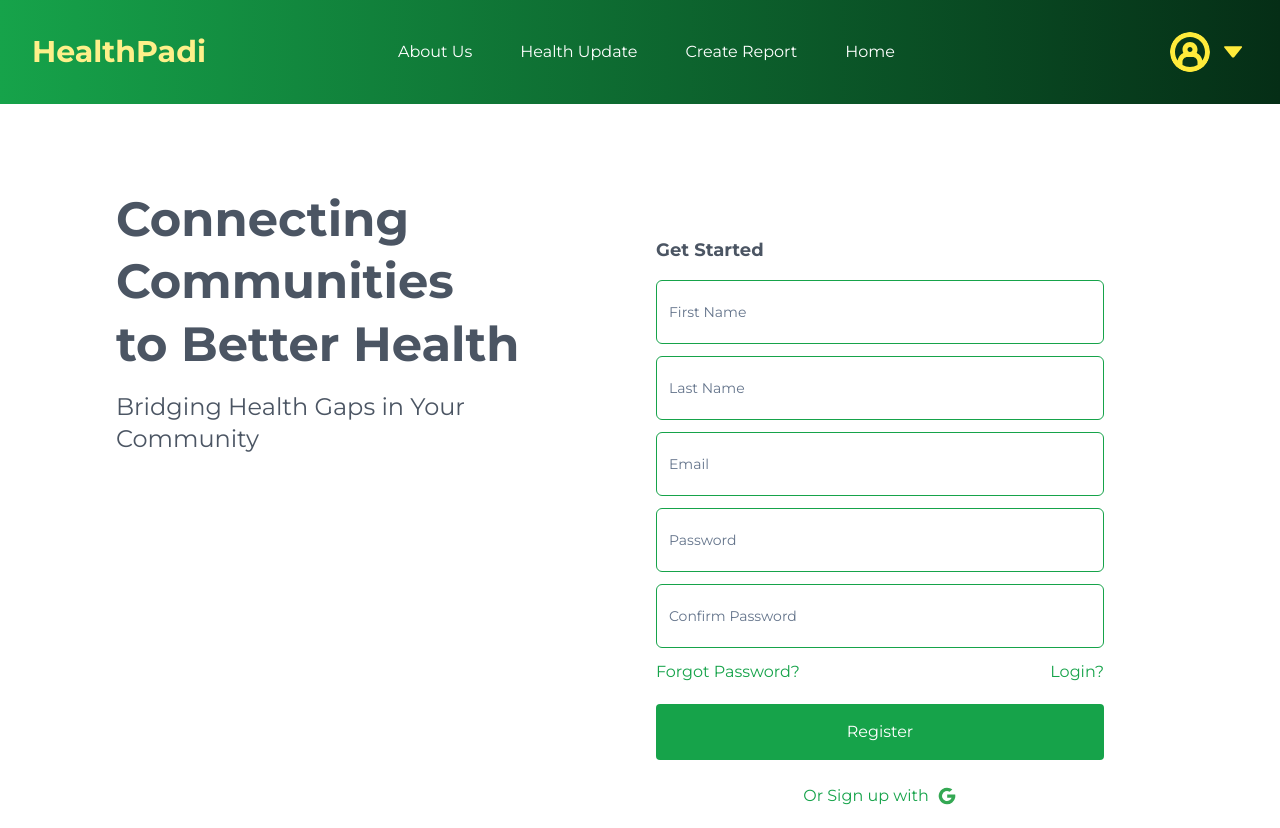
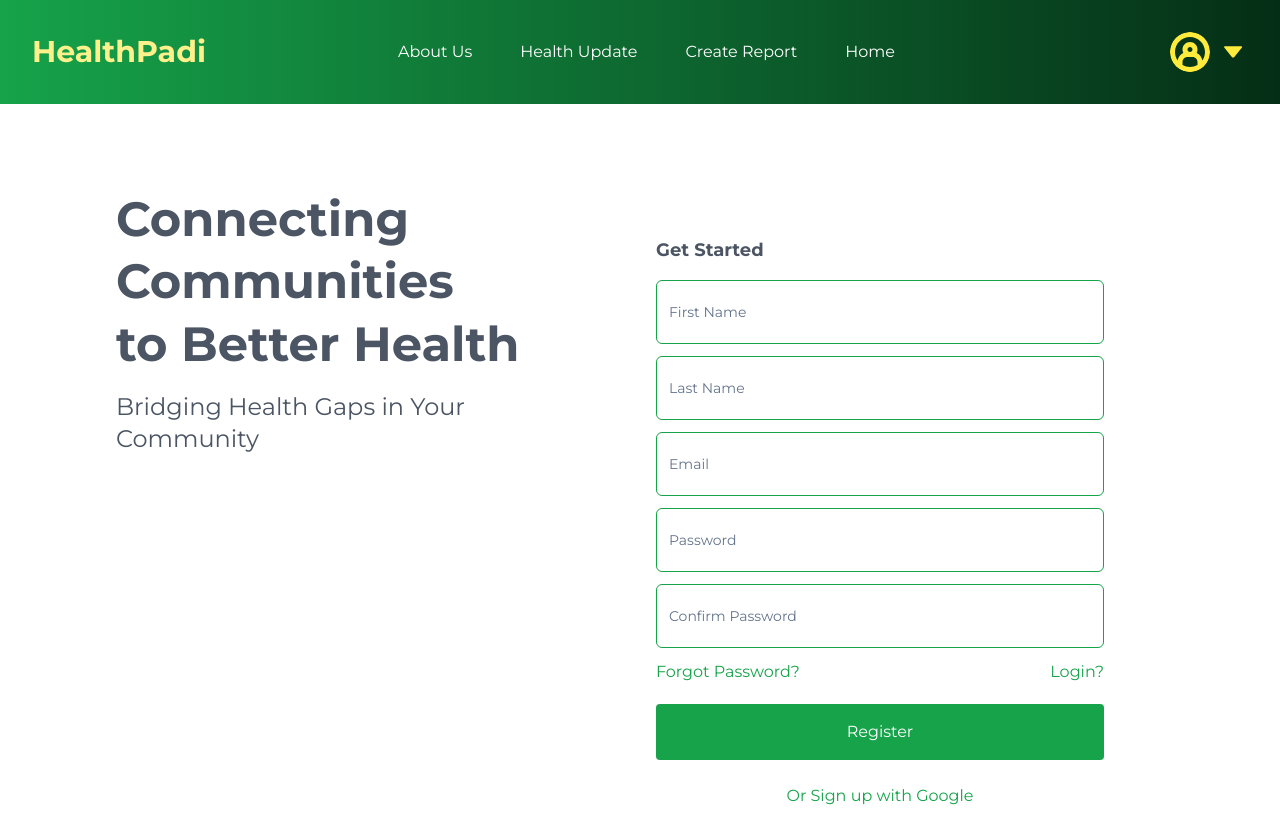
Before and after one commit to HealthPadi/HealthPadi-Frontend, a Next.js app: page /register in a window 1280 px wide. Built offline with nearby package versions, Linux system fonts and the light colour scheme.

Commit message:
updated the register page

```diff
--- a/src/app/(auth)/register/page.tsx
+++ b/src/app/(auth)/register/page.tsx
@@ -63,15 +63,15 @@ export default function Register() {
             </div>
             <div className="flex justify-center items-center w-full mt-3">
               <p className="text-green-600 flex items-center">
-                Or Sign up with{" "}
-                <Link href="/google" className="ml-2">
+                Or Sign up with Google{" "}
+                {/* <Link href="/google" className="ml-2">
                   <Image
                     src={googleLogo}
                     alt="Google logo"
                     width={20}
                     height={20}
                   />
-                </Link>
+                </Link> */}
               </p>
             </div>
           </div>
```
